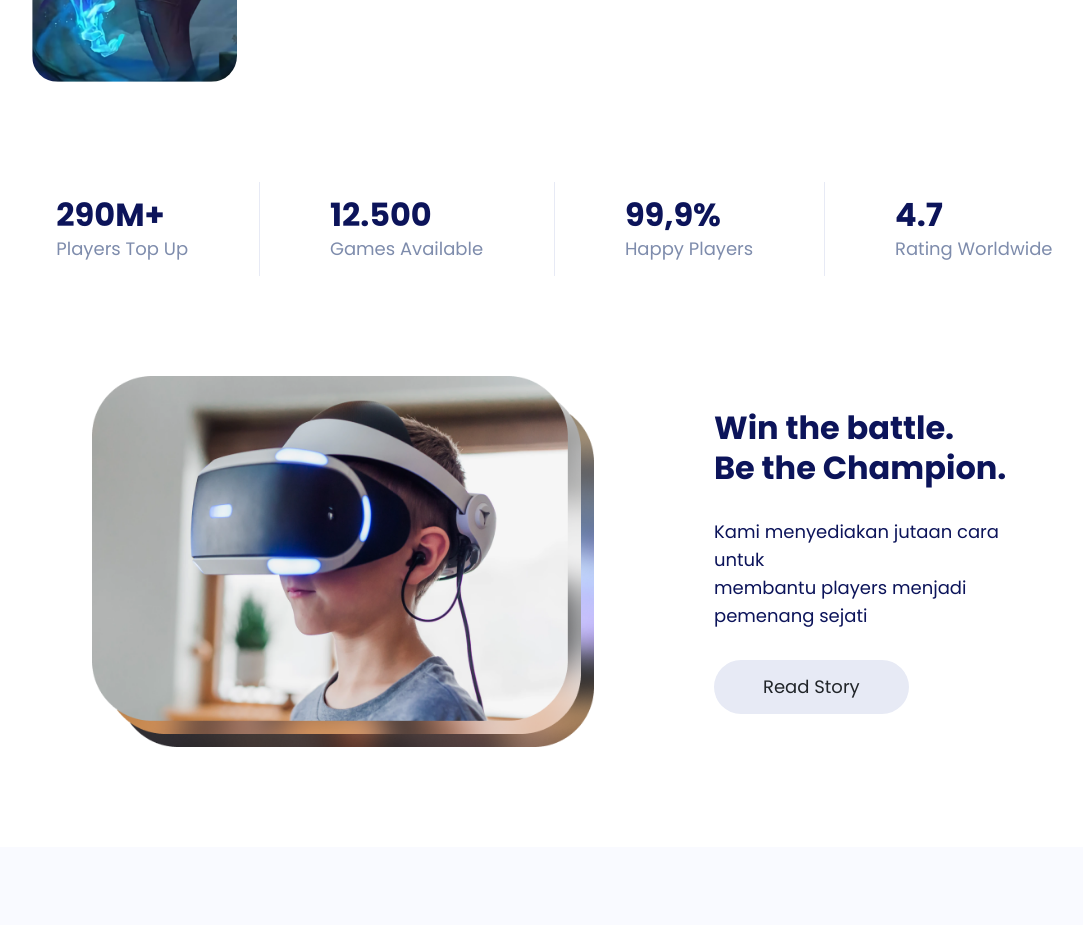
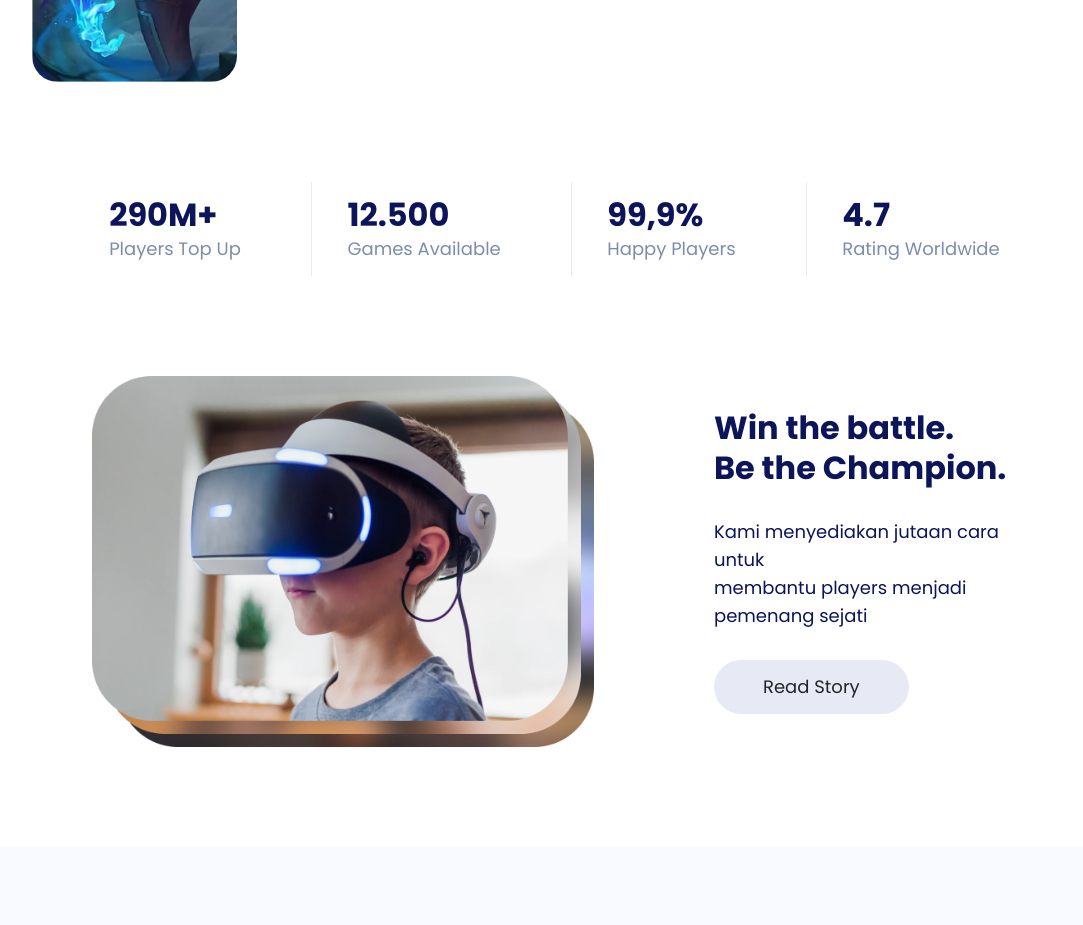
Before and after one commit to nailnafir/dolanan-reload, a Next.js app: page / in a window 1280 px wide. Shown: the part 1840-2765 px from the top of the page, without its empty margins (68-1151 px from the left). Built offline with nearby package versions, Linux system fonts and the light colour scheme.

Commit message:
refactor reached component

```diff
--- /dev/null
+++ b/components/molecules/reached-item/index.tsx
@@ -0,0 +1,18 @@
+interface ReachedItemProps {
+    title: string;
+    subtitle: string;
+}
+
+export default function ReachedItem(props: ReachedItemProps) {
+    const { title, subtitle } = props;
+  return (
+    <div className="me-lg-35">
+      <p className="text-4xl text-lg-start text-center color-palette-1 fw-bold m-0">
+        {title}
+      </p>
+      <p className="text-lg text-lg-start text-center color-palette-2 m-0">
+        {subtitle}
+      </p>
+    </div>
+  );
+}
--- /dev/null
+++ b/components/organisms/reached/index.tsx
@@ -0,0 +1,22 @@
+import ReachedItem from "../../molecules/reached-item";
+
+export default function Reached() {
+  return (
+    <section className="reached pt-50 pb-50">
+      <div className="container-fluid">
+        <div className="d-flex flex-lg-row flex-column align-items-center justify-content-center gap-lg-0 gap-4">
+          <ReachedItem title="290M+" subtitle="Players Top Up" />
+          <div className="vertical-line me-lg-35 ms-lg-35 d-lg-block d-none"></div>
+          <div className="horizontal-line mt-6 mb-6 me-lg-35 ms-lg-35 d-lg-none d-block"></div>
+          <ReachedItem title="12.500" subtitle="Games Available" />
+          <div className="horizontal-line mt-6 mb-6 me-lg-35 ms-lg-35 d-lg-none d-block"></div>
+          <div className="vertical-line me-lg-35 ms-lg-35 d-lg-block d-none"></div>
+          <ReachedItem title="99,9%" subtitle="Happy Players" />
+          <div className="horizontal-line mt-6 mb-6 me-lg-35 ms-lg-35 d-lg-none d-block"></div>
+          <div className="vertical-line me-lg-35 ms-lg-35 d-lg-block d-none"></div>
+          <ReachedItem title="4.7" subtitle="Rating Worldwide" />
+        </div>
+      </div>
+    </section>
+  );
+}
--- a/pages/index.tsx
+++ b/pages/index.tsx
@@ -5,6 +5,7 @@ import NavBar from "../components/organisms/navbar";
 import MainBanner from "../components/organisms/main-banner";
 import TransactionStep from "../components/organisms/transaction-step";
 import FeaturedGame from "../components/organisms/featured-game";
+import Reached from "../components/organisms/reached";
 
 const inter = Inter({ subsets: ["latin"] });
 
@@ -19,50 +20,7 @@ export default function Home() {
       <MainBanner />
       <TransactionStep />
       <FeaturedGame />
-      <section className="reached pt-50 pb-50">
-        <div className="container-fluid">
-          <div className="d-flex flex-lg-row flex-column align-items-center justify-content-center gap-lg-0 gap-4">
-            <div className="me-lg-35">
-              <p className="text-4xl text-lg-start text-center color-palette-1 fw-bold m-0">
-                290M+
-              </p>
-              <p className="text-lg text-lg-start text-center color-palette-2 m-0">
-                Players Top Up
-              </p>
-            </div>
-            <div className="vertical-line me-lg-35 ms-lg-35 d-lg-block d-none"></div>
-            <div className="horizontal-line mt-6 mb-6 me-lg-35 ms-lg-35 d-lg-none d-block"></div>
-            <div className="me-lg-35 ms-lg-35">
-              <p className="text-4xl text-lg-start text-center color-palette-1 fw-bold m-0">
-                12.500
-              </p>
-              <p className="text-lg text-lg-start text-center color-palette-2 m-0">
-                Games Available
-              </p>
-            </div>
-            <div className="horizontal-line mt-6 mb-6 me-lg-35 ms-lg-35 d-lg-none d-block"></div>
-            <div className="vertical-line me-lg-35 ms-lg-35 d-lg-block d-none"></div>
-            <div className="me-lg-35 ms-lg-35">
-              <p className="text-4xl text-lg-start text-center color-palette-1 fw-bold m-0">
-                99,9%
-              </p>
-              <p className="text-lg text-lg-start text-center color-palette-2 m-0">
-                Happy Players
-              </p>
-            </div>
-            <div className="horizontal-line mt-6 mb-6 me-lg-35 ms-lg-35 d-lg-none d-block"></div>
-            <div className="vertical-line me-lg-35 ms-lg-35 d-lg-block d-none"></div>
-            <div className="me-lg-35 ms-lg-35">
-              <p className="text-4xl text-lg-start text-center color-palette-1 fw-bold m-0">
-                4.7
-              </p>
-              <p className="text-lg text-lg-start text-center color-palette-2 m-0">
-                Rating Worldwide
-              </p>
-            </div>
-          </div>
-        </div>
-      </section>
+      <Reached />
       <section className="story pt-50 pb-50">
         <div className="container-xxl container-fluid">
           <div className="row align-items-center px-lg-5 mx-auto gap-lg-0 gap-4">
```
